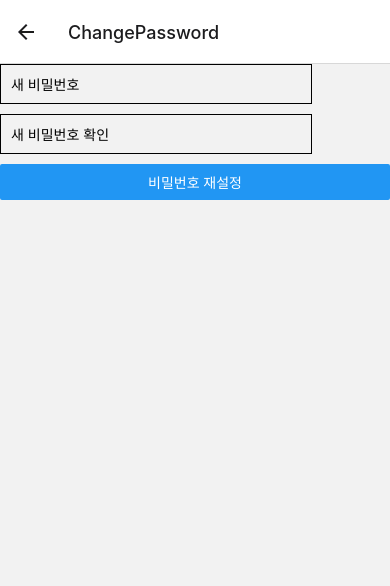
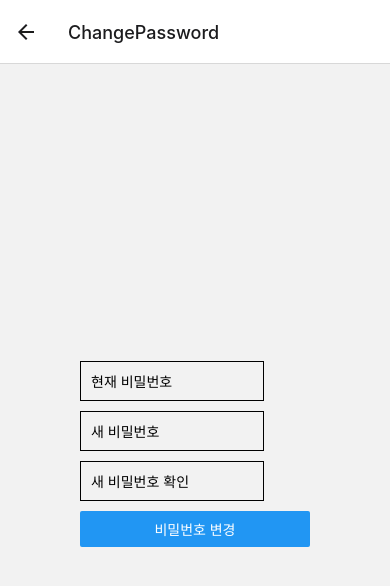
Before and after one commit to toppingh/Greendan, a React Native app: screen /ChangePassword in a window 390 px wide. Shown: the top 586 px of the page. Built offline with nearby package versions, Linux system fonts and the light colour scheme.

Commit message:
0830 CSRF 오류

```diff
--- a/App.js
+++ b/App.js
@@ -4,7 +4,7 @@ import {createNativeStackNavigator} from '@react-navigation/native-stack';
 import {View, Text} from 'react-native';
 // import SignUpScreen from './src/component/SignUpScreen';
 import LoginScreen from './src/component/LoginScreen';
-import ChangePwScreen from './src/component/ChangePwScreen';
+import ChangePasswordScreen from './src/component/ChangePasswordScreen';
 
 const Stack = createNativeStackNavigator();
 
@@ -13,7 +13,7 @@ const App = () => {
         <NavigationContainer>
             <Stack.Navigator initialRouteName="Login">
                 <Stack.Screen name="Login" component={LoginScreen} />
-                <Stack.Screen name="ChangePassword" component={ChangePwScreen} />
+                <Stack.Screen name="ChangePassword" component={ChangePasswordScreen} />
             </Stack.Navigator>
         </NavigationContainer>
     );
--- a/src/component/ChangePwScreen.js
+++ b/src/component/ChangePasswordScreen.js
@@ -1,42 +1,42 @@
 import React, { useState } from "react";
-import { View, TextInput, Button, Alert, StyleSheet } from 'react-native';
-import {useNavigation, useRoute} from '@react-navigation/native';
+import { View, TextInput, Button, Alert, StyleSheet, Text } from 'react-native';
+import {useNavigation} from '@react-navigation/native';
 
-const ChangePwScreen = () => {
+const ChangePasswordScreen = () => {
     const navigation = useNavigation();
-    const route = useRoute();
 
-    const userPk = route.params?.userPk || null;
-
+    const [currentPassword, setCurrentPassword] = useState('');
     const [newPassword, setNewPassword] = useState('');
     const [confirmNewPassword, setConfirmNewPassword] = useState('');
     const [changeSuccess, setChangeSuccess] = useState(false);
-    const [errorMessage, setErrorMessage] = useState(null);
+    const [errorMessage, setErrorMessage] = useState('');
 
     const handleChangePassword = async () => {
         if (newPassword === confirmNewPassword) {
             try {
-                const djServer = await fetch('http://172.30.1.62:8000/accounts/change/12', {
+                const djServer = await fetch('http://192.168.35.29:8000/accounts/change/12', {
                     method: 'PUT',
                     headers: {
                         'Content-Type': 'application/json',
                     },
                     body: JSON.stringify({
-                        newPassword: newPassword,
-                        user_pk: userPk,
+                        currentPassword,
+                        newPassword,
                     }),
                 });
+
                 if (djServer.ok) {
                     setChangeSuccess(true);
+                    Alert.alert('비밀번호가 성공적으로 변경됨');
                 } else {
                     const errorData = await djServer.json();
-                    setErrorMessage(errorData.detail || '비밀번호 재설정 실패');
+                    setErrorMessage(errorData.detail || '비밀번호 변경 실패');
                 }
             } catch (error) {
                 console.error(`에러발생 : ${error}`);
             }
         } else {
-            console.error('새 비밀번호와 새 비밀번호 확인이 일치하지 않습니다.')
+            setErrorMessage('새 비밀번호와 새 비밀번호 확인이 일치하지 않습니다.');
         }
     };
 
@@ -46,6 +46,13 @@ const ChangePwScreen = () => {
                 <Text>비밀번호가 성공적으로 재설정되었습니다.</Text>
             ) : (
                 <View>
+                    <TextInput
+                    placeholder='현재 비밀번호'
+                    value={currentPassword}
+                    onChangeText={setCurrentPassword}
+                    secureTextEntry
+                    style={styles.input}
+                    />
                     <TextInput
                     placeholder='새 비밀번호'
                     value={newPassword}
@@ -60,7 +67,8 @@ const ChangePwScreen = () => {
                     secureTextEntry
                     style={styles.input}
                     />
-                    <Button title='비밀번호 재설정' onPress={handleChangePassword} />
+                    <Button title='비밀번호 변경' onPress={handleChangePassword} />
+                    {errorMessage ? <Text style={styles.errorText}>{errorMessage}</Text> : null}
                 </View>
             )}
         </View>
@@ -68,11 +76,11 @@ const ChangePwScreen = () => {
 };
 
 const styles = StyleSheet.create({
-    // container: {
-    //     flex: 1,
-    //     alignItems: 'center',
-    //     justifyContent: 'center',
-    // },
+    container: {
+        flex: 1,
+        alignItems: 'center',
+        justifyContent: 'center',
+    },
 
     input: {
         width: '80%',
@@ -81,6 +89,10 @@ const styles = StyleSheet.create({
         marginBottom: 10,
         paddingLeft: 10,
     },
+    errorText: {
+        color: 'red',
+        marginBottom: 10,
+    },
 });
 
-export default ChangePwScreen;
+export default ChangePasswordScreen;
--- a/src/component/LoginScreen.js
+++ b/src/component/LoginScreen.js
@@ -1,4 +1,4 @@
-import React, { useState } from "react";
+import React, {useState} from "react";
 import { View, TextInput, Button, Alert, StyleSheet } from 'react-native';
 import {useNavigation} from '@react-navigation/native';
 
@@ -11,7 +11,7 @@ const LoginScreen = () => {
 
     const handleLogin = async () => {
         try{
-            const response = await fetch ('http://172.30.1.62:8000/accounts/dj-rest-auth/login/', {
+            const response = await fetch ('http://192.168.35.29:8000/accounts/dj-rest-auth/login/', {
                 method: 'POST',
                 headers: {
                     'Content-Type': 'application/json',
@@ -22,8 +22,16 @@ const LoginScreen = () => {
                 }),
             });
 
-            const data = await response.json();
-            Alert.alert('로그인 성공!!');
+            if (response.ok) {
+                setLoggedIn(true);
+                Alert.alert('로그인 성공!!');
+                navigation.navigate('ChangePassword');
+            } else {
+                const data = await response.json();
+                console.error('API 요청 data : ', JSON.stringify(data, null, 2));
+            }
+            // const data = await response.json();
+            // Alert.alert('로그인 성공!!');
             // navigation.navigate('ChangePassword');
 
         } catch (error) {
@@ -52,10 +60,6 @@ return (
                     style={styles.input}
                 />
                 <Button title='로그인' onPress={handleLogin} />
-                <Button
-                    title='비밀번호 변경'
-                    onPress={() => navigation.navigate('ChangePassword')}
-                />
             </View>
         )}
     </View>
--- a/src/component/LogoutScreen.js
+++ b/src/component/LogoutScreen.js
@@ -4,9 +4,9 @@ import {View, Text, Button, Alert, StyleSheet} from 'react-native';
 const App = () => {
     const [isLoggedIn, setIsLoggedIn] = useState(false);
 
-    cnst handleLogout = async () => {
+    const handleLogout = async () => {
         try {
-            const djServer = await fetch('http://172.30.1.62:8000/accounts/dj-rest-auth/logout', {
+            const djServer = await fetch('http://192.168.35.29:8000/accounts/dj-rest-auth/logout', {
                 method: 'POST',
                 headers: {
                     'Content-Type': 'application/json',
```
